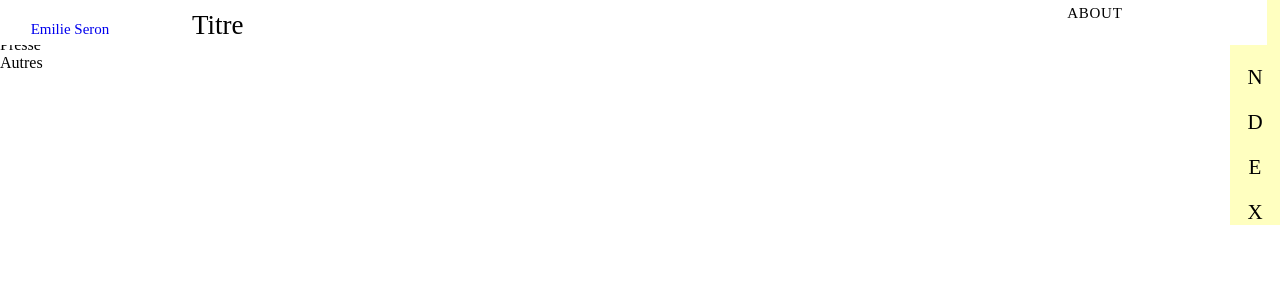
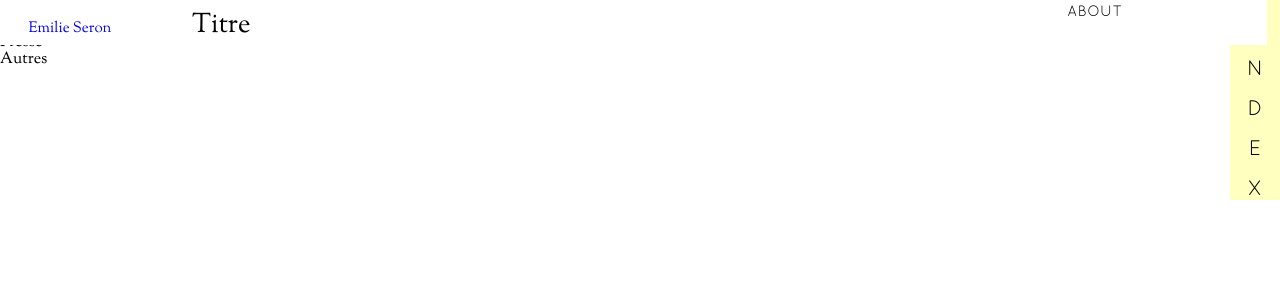
Before and after one commit to pierremarc/emilie-seron, a PHP site: page /css/layout-test.html in a window 1280 px wide. Shown: the top 300 px of the page. Run offline with PHP 8.4, Linux system fonts and the light colour scheme.

Commit message:
style syntax

```diff
--- a/css/styles.css
+++ b/css/styles.css
@@ -1,4 +1,4 @@
-/ **
+/**
 Theme Name: Micro jungle
 Theme URI: http://ludi.be
 Description: Custom theme for Emilie Seron
@@ -11,14 +11,13 @@ xxx
 */
 
 @font-face {
-    font-family: Goudy;
-    src: url("GoudyStM-webfont.ttf") format('truetype');
+    font-family:Goudy;
+    src: url("GoudyStM-webfont.ttf");
 }
 
-}
 @font-face {
-    font-family: Quick;
-    src: url("QuicksandBook-Regular.ttf") format('truetype');
+    font-family:Quick;
+    src: url("QuicksandBook-Regular.ttf");
 }
 
 *{
@@ -76,12 +75,12 @@ a{
 /* Formulaire------------------------------------------------------------- */*
 
 #form-button-text{
-    font-family: Quick, sans-Goudy;
+    font-family: Quick, Goudy;
     font-size: 15px;
 }
 
 #form-button-image{
-    font-family: Quick, sans-Goudy;
+    font-family: Quick, Goudy;
     font-size: 15px;
 }
 
@@ -154,13 +153,13 @@ a{
 }
 
 .submit{
-    font-family: Quick, sans-Goudy;
+    font-family: Quick, Goudy;
     font-size: 15px;
 }
 
 
 .form-close{
-    font-family: Quick, sans-Goudy;
+    font-family: Quick, Goudy;
     font-size: 15px;
 }
 
@@ -208,7 +207,7 @@ a{
       margin-top: 5px;
   }
 .about-link {
-    font-family: Quick, sans-Goudy;
+    font-family: Quick, Goudy;
     font-size: 15px;
     text-transform: uppercase;
     letter-spacing: 0.05em;
--- a/js/seron.js
+++ b/js/seron.js
@@ -394,7 +394,7 @@ $(document).ready(function(){
                 console.log(e);
             }
         }
-        if(start_id !== undefined)
+        if(window.start_id !== undefined)
         {
             go_to_start(start_id, layer)
         }
```
